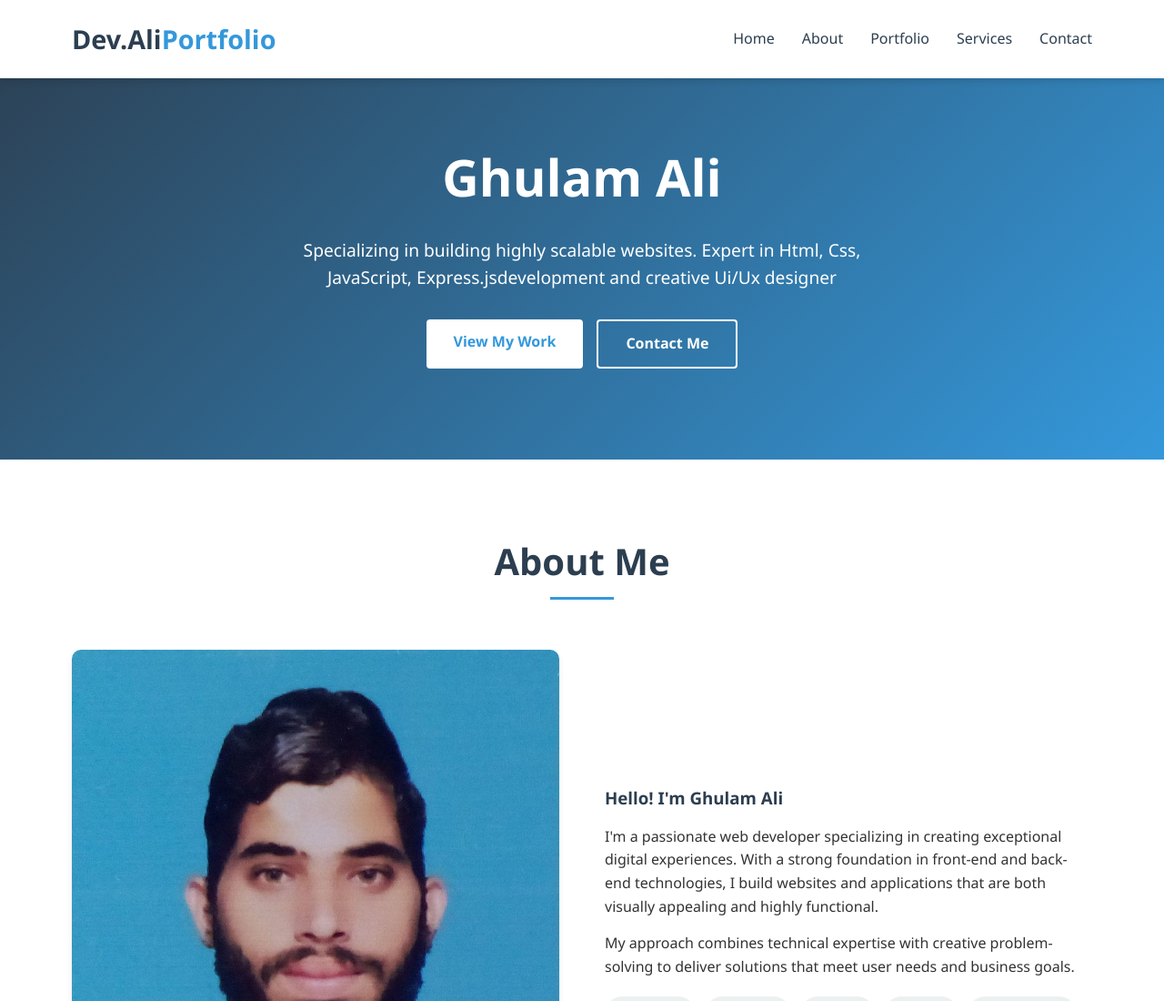
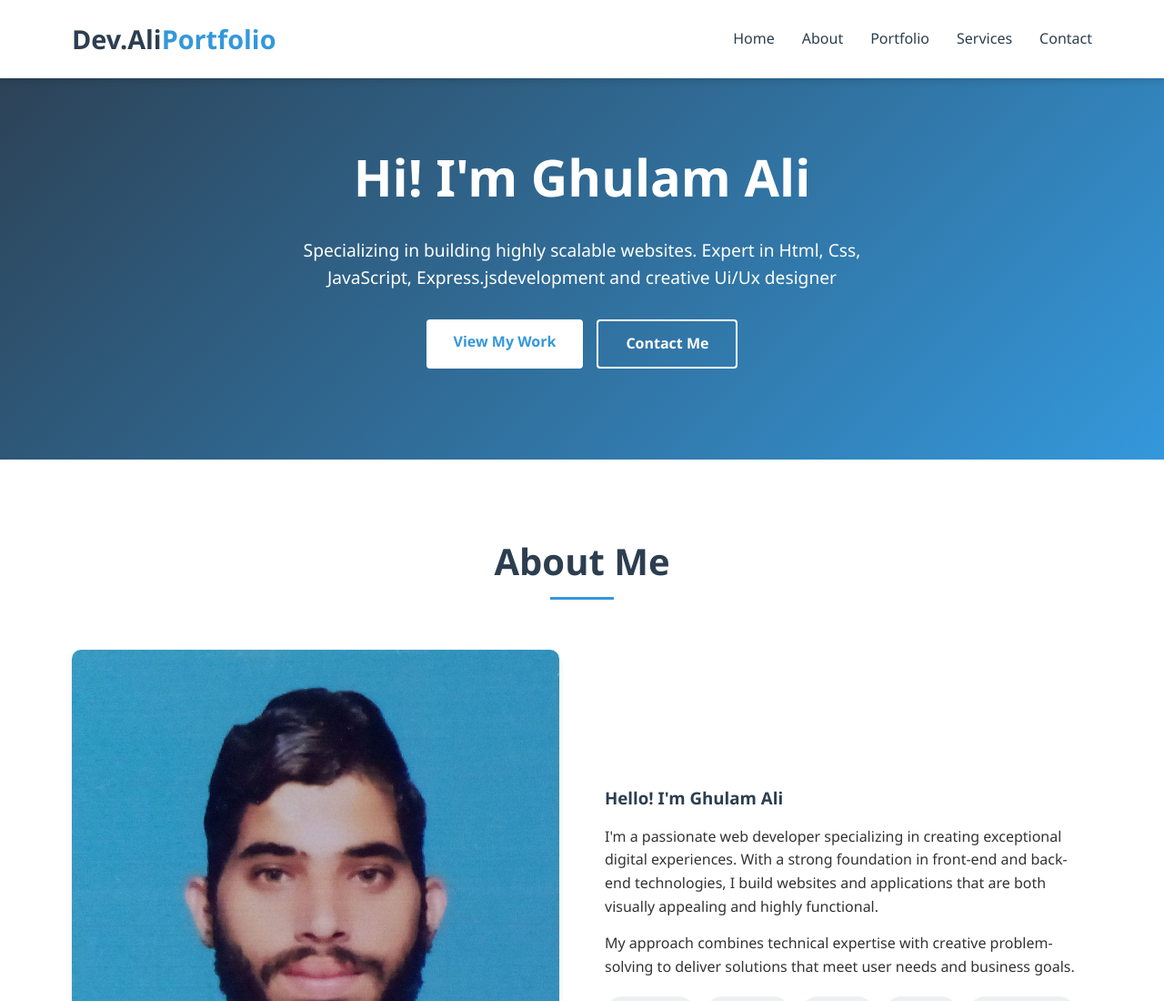
Before and after one commit to nobbiter580fsd/Dev.AliPortfolio, a plain HTML site: page index.html in a window 1280 px wide. Shown: the top 1100 px of the page at 91% size. Drawn offline with Linux system fonts and the light colour scheme.

Commit message:
Add files via upload

```diff
--- a/index.html
+++ b/index.html
@@ -31,7 +31,9 @@
     <!-- Hero Section -->
     <section class="hero" id="home">
         <div class="container scroll-animate">
-            <h1>Ghulam Ali</h1>
+
+    <h1 class="static">Hi! I'm Ghulam Ali</h1>
+
             <p> Specializing in building highly scalable websites. Expert in Html, Css, JavaScript, Express.jsdevelopment
       and creative Ui/Ux designer</p>
             <div class="hero-btns  scroll-animate">
```
